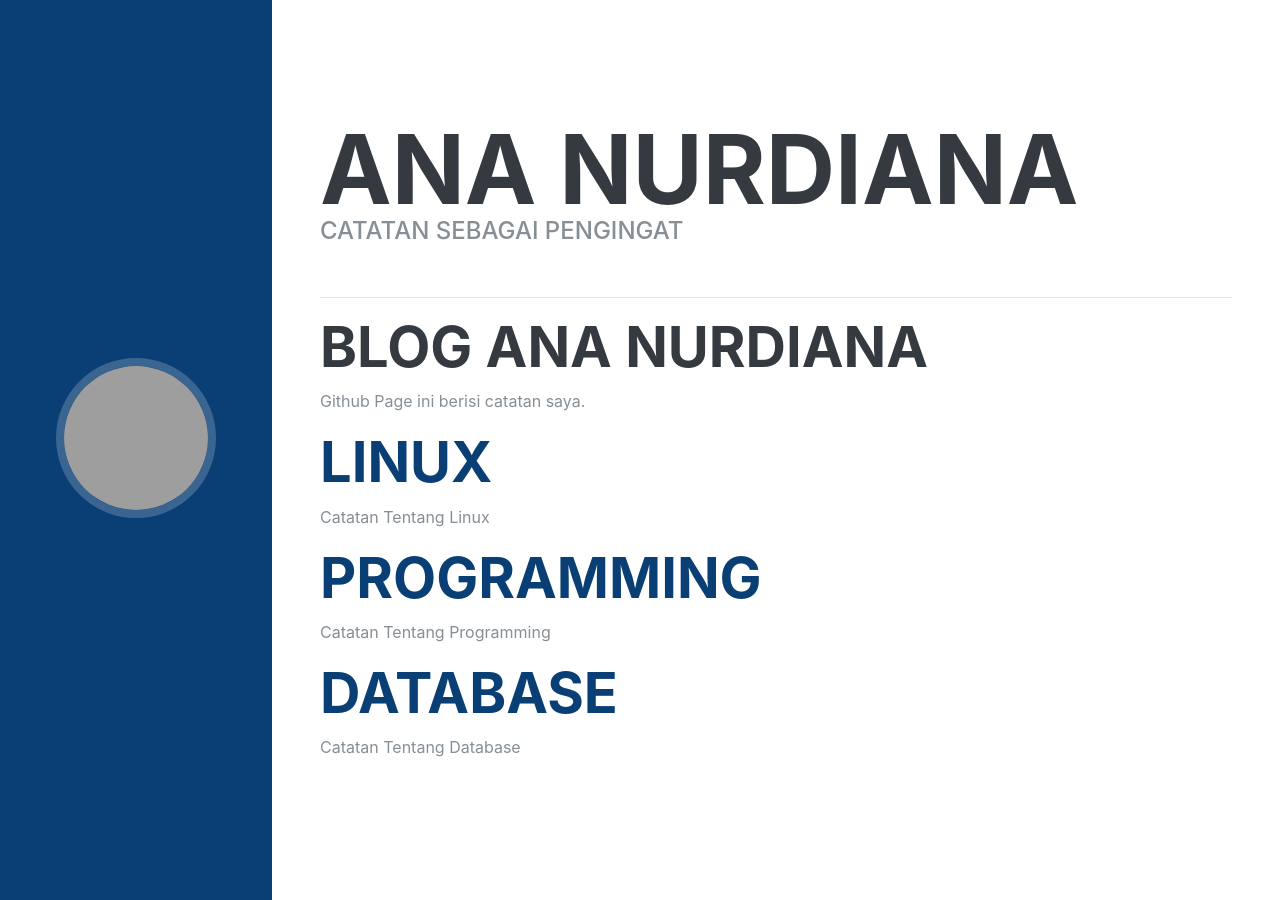
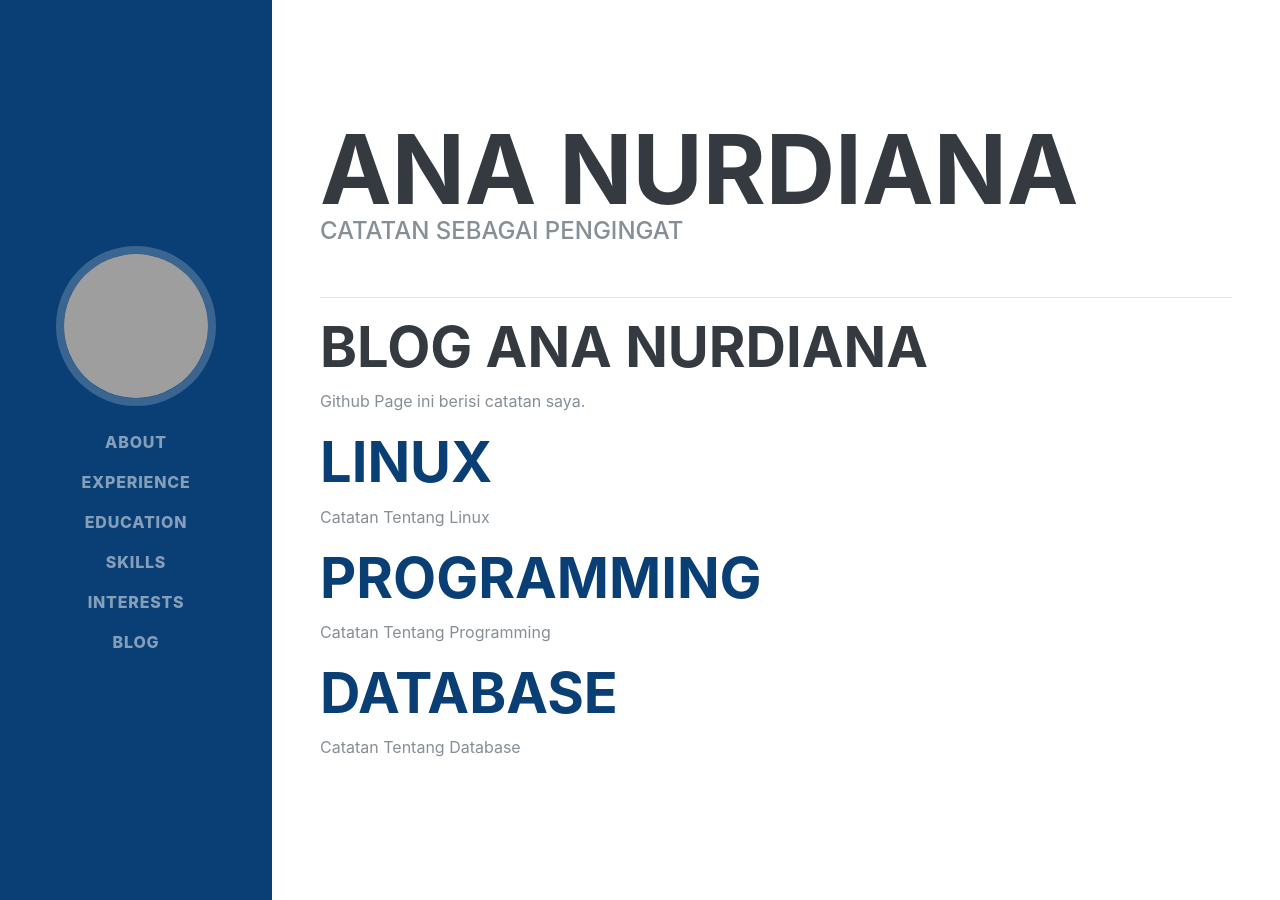
Before and after one commit to ananurdiana/ananurdiana.github.io, a Jekyll site: the page built from blog/index.md, in a window 1280 px wide. Built offline with Jekyll 4.4.1, drawn with Linux system fonts in a browser that asks for light colours; some web fonts are replaced; our own code applies the rules of GitHub Pages for plain Markdown files; grey boxes are pictures that could not be loaded.

Commit message:
Update default.html

```diff
--- a/_layouts/default.html
+++ b/_layouts/default.html
@@ -38,22 +38,26 @@
 			<span class="navbar-toggler-icon"></span>
 		</button>
 		<div class="collapse navbar-collapse" id="navbarSupportedContent">
-			<div class="wrapper">
-			      <nav>
-				<ul></ul>
-			      </nav>
-			</div>
-			<!--
 			<ul class="navbar-nav">
 				<li class="nav-item">
-					<a class="nav-link js-scroll-trigger" href="#about">About</a>
+				  <a class="nav-link js-scroll-trigger" href="/#about">About</a>
 				</li>
 				<li class="nav-item">
-					<a class="nav-link js-scroll-trigger" href="#experience">Experience</a>
+				  <a class="nav-link js-scroll-trigger" href="/#experience">Experience</a>
 				</li>
-
+				<li class="nav-item">
+				  <a class="nav-link js-scroll-trigger" href="/#education">Education</a>
+				</li>
+				<li class="nav-item">
+				  <a class="nav-link js-scroll-trigger" href="/#skills">Skills</a>
+				</li>
+				<li class="nav-item">
+				  <a class="nav-link js-scroll-trigger" href="/#interests">Interests</a>
+				</li>
+				<li class="nav-item">
+				  <a class="nav-link js-scroll-trigger" href="/blog">Blog</a>
+				</li>
 			</ul>
-			-->
 		</div>
 	</nav>
 
```
